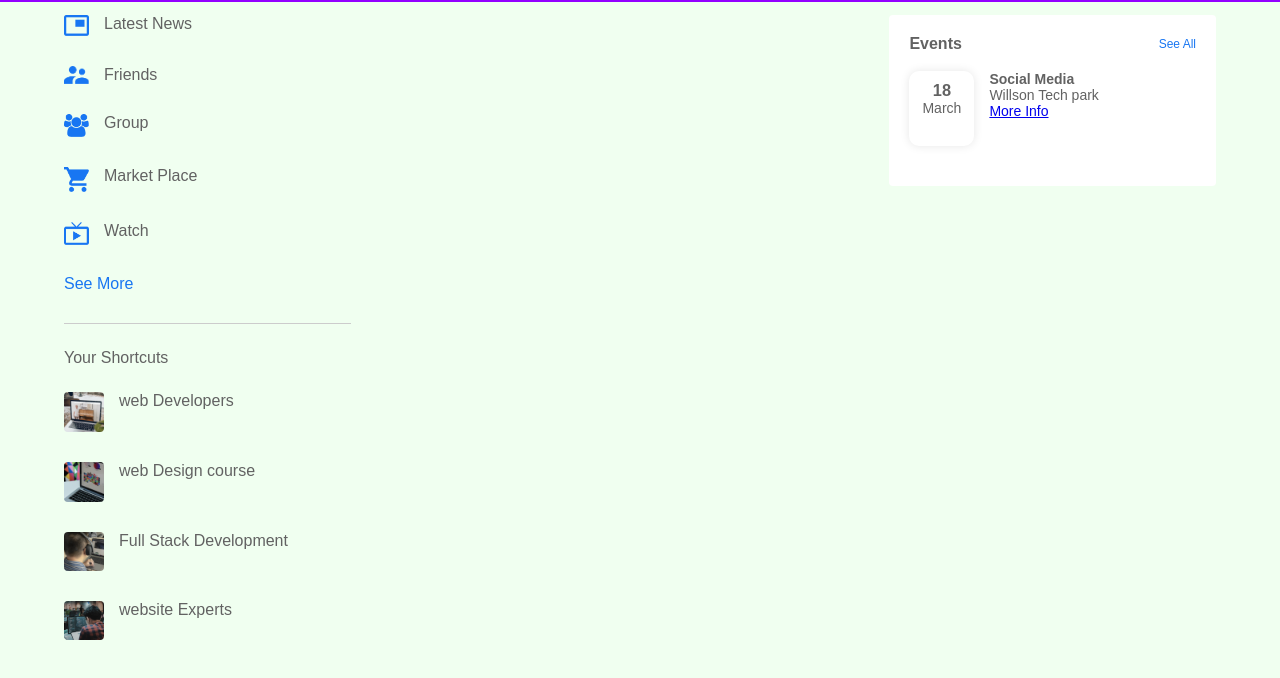
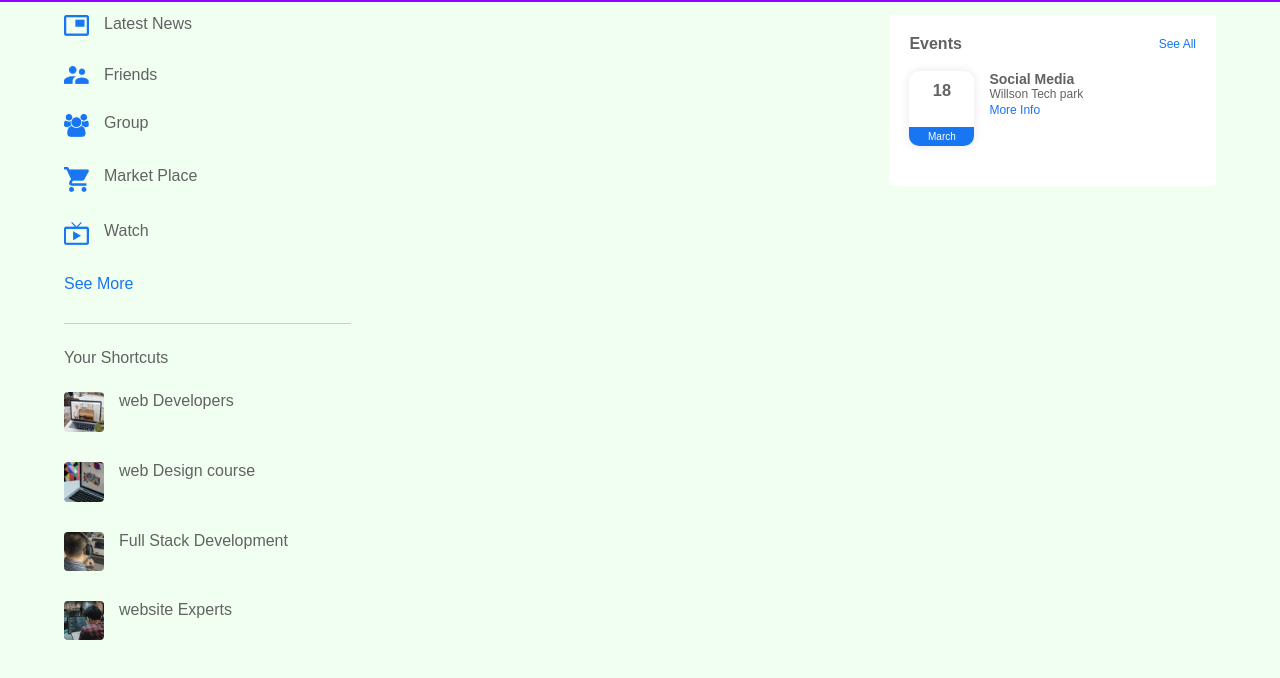
Before and after one commit to WAUdeshinduminaweerakoon/ChatBook, a plain HTML site: page index.html in a window 1280 px wide. Shown: the part 52-730 px from the top of the page. Drawn offline with Linux system fonts and the light colour scheme.

Commit message:
added the css in date on event

```diff
--- a/style.css
+++ b/style.css
@@ -171,3 +171,22 @@ nav{
     box-shadow: 0 0 10px rgba(0, 0, 0, 0.1);
 
 }
+.event p {
+    font-size : 12px;
+}
+.event a{
+    font-size: 12px;
+    text-decoration: none;
+    color: #1876f2;
+
+}
+.left-event span{
+    position: absolute;
+    bottom: 0;
+    left: 0;
+    width: 100%;
+    background: #1876f2;
+    color: #fff;
+    font-size: 10px;
+    padding: 4px 0;
+}
```
